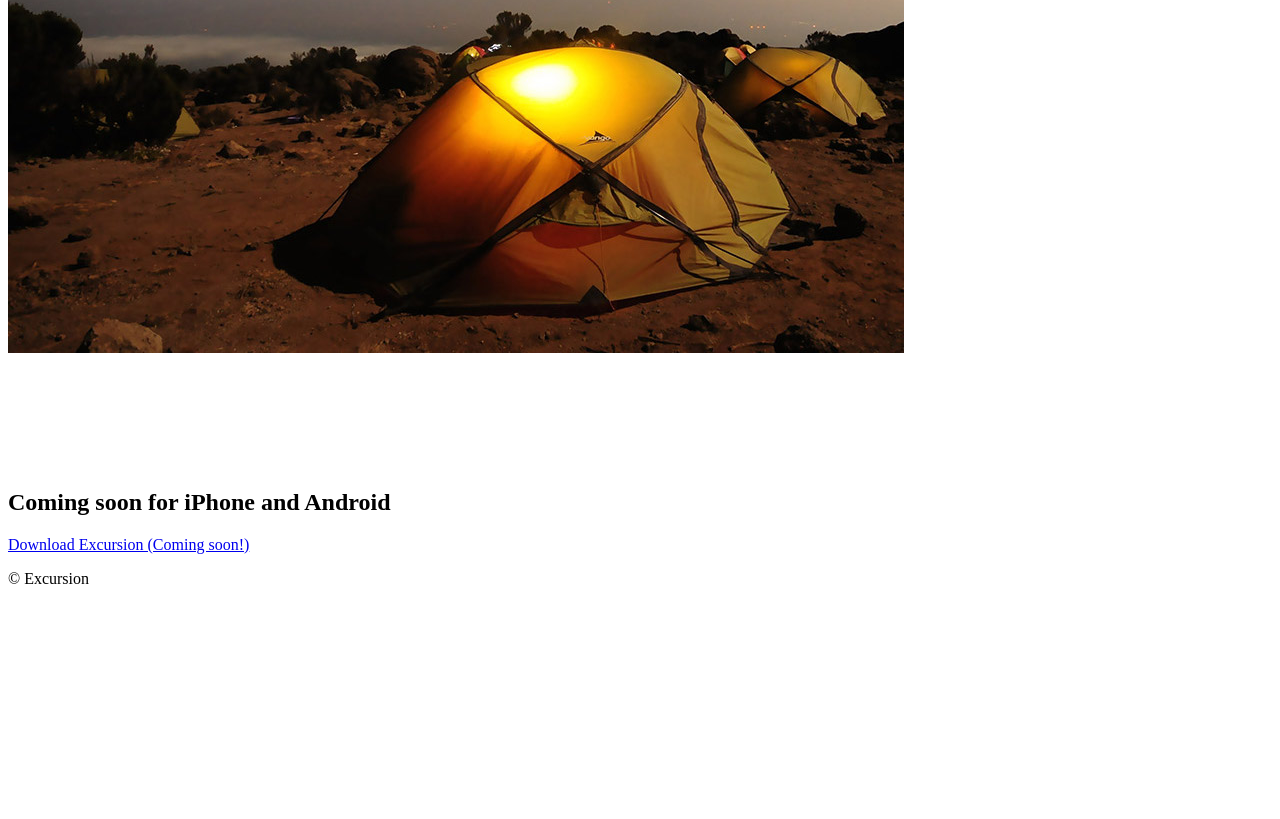
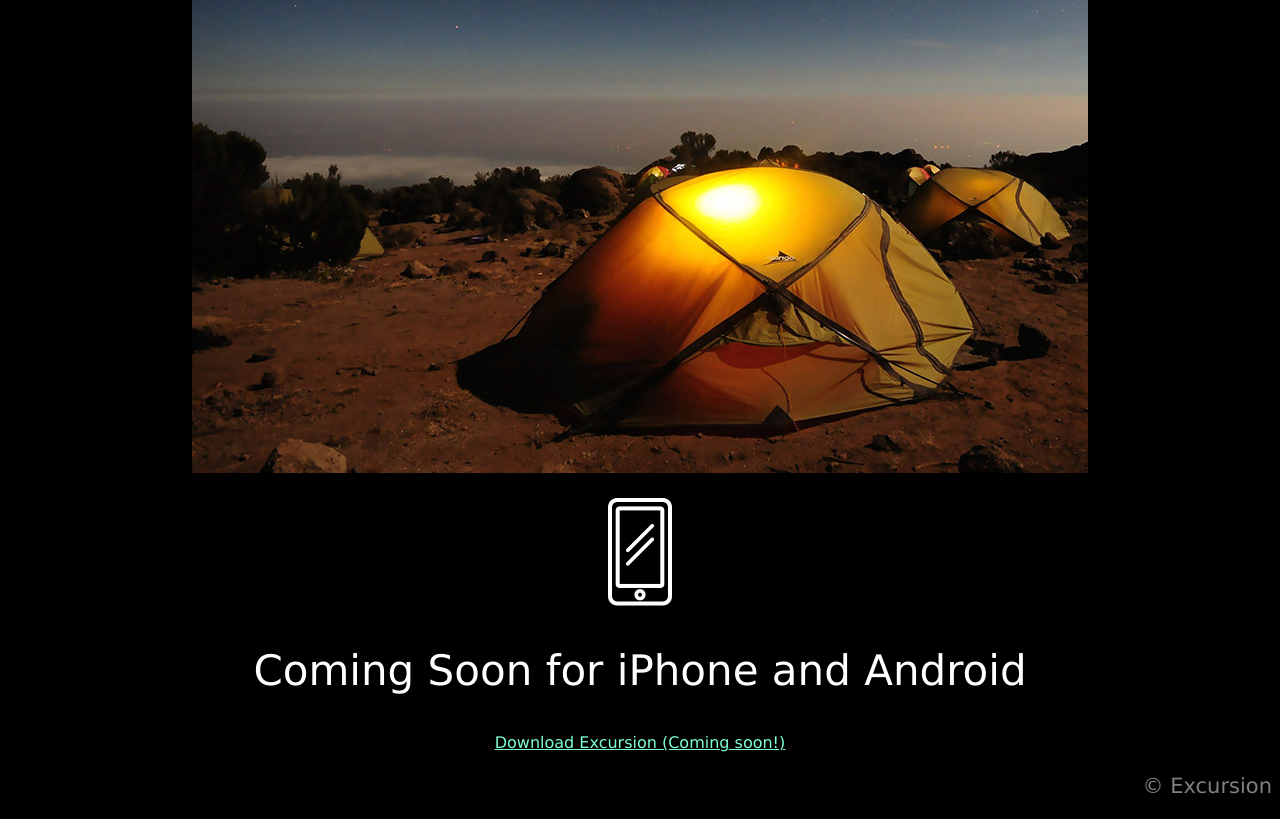
Before and after one commit to bshakley/excursion, a plain HTML site: page index.html in a window 1280 px wide. Shown: the part 543-1362 px from the top of the page. Before the commit the page ends 1147 px from the top, so only its background shows below. Drawn offline with Linux system fonts and the light colour scheme; files that its build step writes are made by us from their sources.

Commit message:
Set up CSS styles

```diff
--- a/index.html
+++ b/index.html
@@ -3,7 +3,7 @@
   <head>
     <title>Excursion</title>
     <!-- Stylesheet link -->
-    <link rel="stylesheet" type="text/css" href="./resources/style.css" />
+    <link rel="stylesheet" type="text/css" href="./resources/css/style.css" />
   </head>
   <body>
     <div id="head">
@@ -20,10 +20,11 @@
       <img src="./resources/img/camp.jpg" alt="Campsite" />
     </div>
     <div id="coming_soon">
-      <img src="./resources/img/phone.png" alt="iPhone Icon" />
-      <h2>Coming soon for iPhone and Android</h2>
-      <a href="index.html">Download Excursion (Coming soon!)</a>
-      <p>© Excursion</p>
+      <p><img src="./resources/img/phone.png" alt="iPhone Icon" /></p>
+      <h2>Coming Soon for iPhone and Android</h2>
+      <p><a href="index.html">Download Excursion (Coming soon!)</a></p>
+      <!-- Setting up class for css reference -->
+      <p class="copyright">© Excursion</p>
     </div>
   </body>
 </html>
--- a/resources/css/style.css
+++ b/resources/css/style.css
@@ -0,0 +1,36 @@
+body {
+  background-color: black;
+  font-family: Verdana;
+  text-align: center;
+}
+
+h1 {
+  color: white;
+  font-weight: normal;
+  font-size: 50px;
+}
+
+h2 {
+  color: white;
+  font-weight: 300;
+  font-size: 42px;
+}
+
+p {
+  font-size: 21px;
+  color: gray;
+}
+
+a {
+  color: aquamarine;
+  font-size: 16px;
+}
+
+img {
+  align-content: center;
+}
+
+.copyright {
+  text-align: right;
+  color: gray;
+}
```
